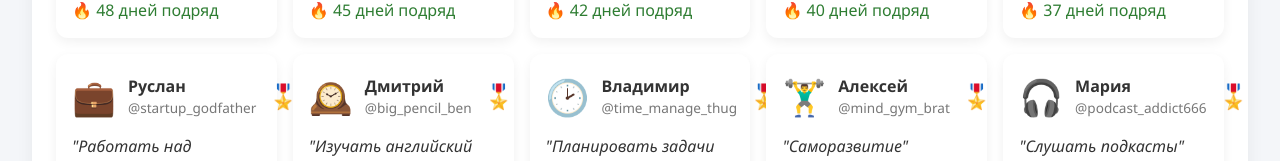
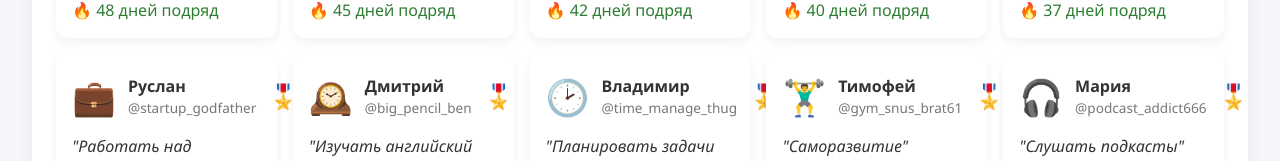
Before and after one commit to Zhaglo/zhelazo-app, a React app: page /motivation in a window 1280 px wide. Shown: the part 874-1035 px from the top of the page. Built offline with nearby package versions, Linux system fonts and the light colour scheme; sample sign-in values are in the browser's storage.

Commit message:
fix: tag

```diff
--- a/src/data/motivationData.ts
+++ b/src/data/motivationData.ts
@@ -12,7 +12,7 @@ export const users = [
     { name: "Виктория", tag: "@dictionary_dominator", emoji: "📚", habit: "Учить новое слово каждый день", streak: 55 },
     { name: "Артур", tag: "@six_string_slayer", emoji: "🎸", habit: "Игра на гитаре", streak: 22 },
     { name: "Юлия", tag: "@chiropractor_queen", emoji: "🦴", habit: "Зарядка для спины", streak: 28 },
-    { name: "Алексей", tag: "@mind_gym_brat", emoji: "🏋️‍♂️", habit: "Саморазвитие", streak: 33 },
+    { name: "Тимофей", tag: "@gym_snus_brat61", emoji: "🏋️‍♂️", habit: "Саморазвитие", streak: 33 },
     { name: "Наталья", tag: "@oven_overlord", emoji: "🔥", habit: "Пробовать новые рецепты", streak: 17 },
     { name: "Игорь", tag: "@frontend_god_69", emoji: "😈", habit: "Писать курсовую по Фронтенду", streak: 101 },
     { name: "Андрей", tag: "@math_cocaine", emoji: "➕", habit: "Изучать математику", streak: 42 },
```
